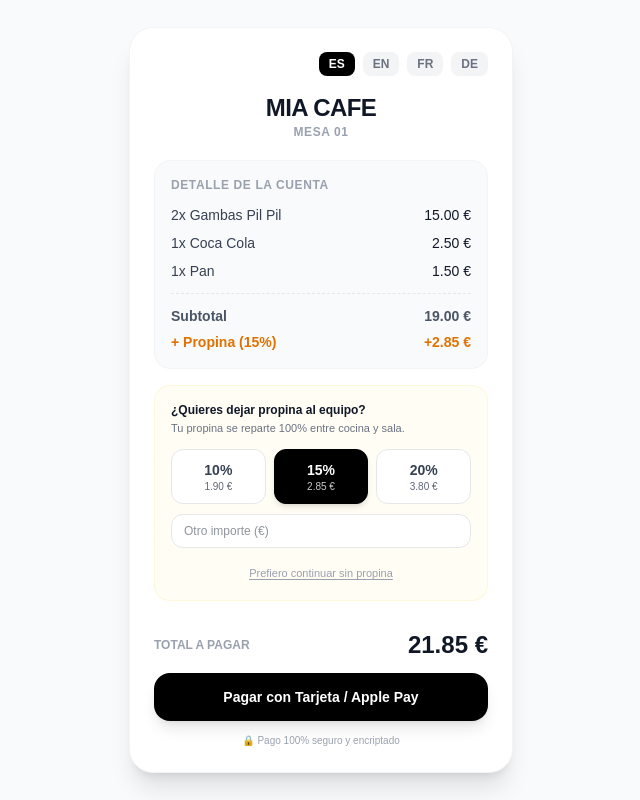
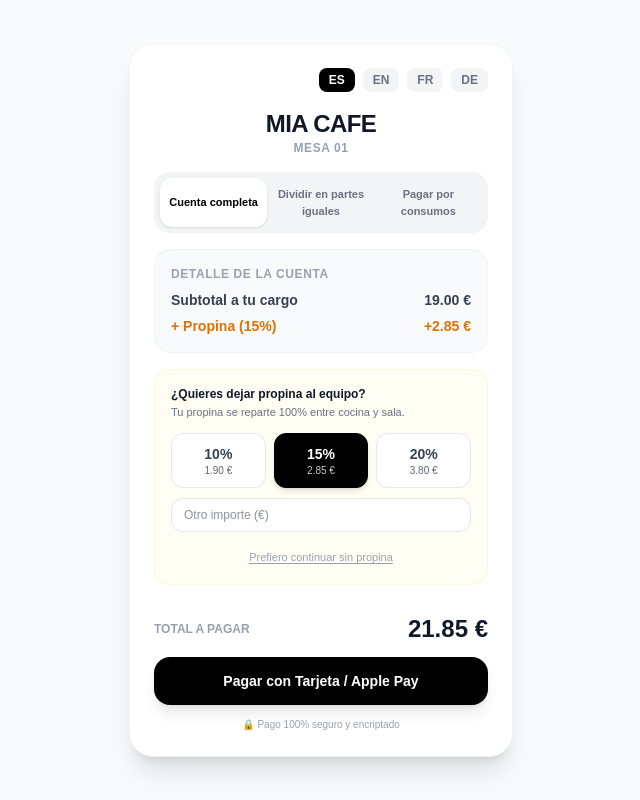
Before and after one commit to mochilaymate/pay-at-table, a Next.js app: page / in a window 1280 px wide. Shown: the whole page, without its empty margins (319-959 px from the left). Built offline with nearby package versions, Linux system fonts and the light colour scheme.

Commit message:
Añadir opciones de division de cuenta por partes iguales o consumos

```diff
--- a/app/page.tsx
+++ b/app/page.tsx
@@ -7,8 +7,14 @@ const translations = {
   es: {
     restaurantName: 'MIA CAFE',
     table: 'Mesa',
+    splitTitle: '¿Cómo quieres pagar?',
+    splitFull: 'Cuenta completa',
+    splitEqual: 'Dividir en partes iguales',
+    splitCustom: 'Pagar por consumos',
+    peopleLabel: 'Personas:',
+    selectItemsLabel: 'Selecciona lo que consumiste:',
     itemsTitle: 'Detalle de la cuenta',
-    subtotal: 'Subtotal',
+    subtotal: 'Subtotal a tu cargo',
     tipLabel: 'Propina',
     tipTitle: '¿Quieres dejar propina al equipo?',
     tipSubtitle: 'Tu propina se reparte 100% entre cocina y sala.',
@@ -31,16 +37,22 @@ const translations = {
     feedbackSentTitle: '¡Gracias por tus comentarios!',
     feedbackSentText: 'El dueño ha recibido tu mensaje directamente. ¡Esperamos verte pronto de nuevo!',
     items: [
-      { name: '2x Gambas Pil Pil', price: '15.00 €' },
-      { name: '1x Coca Cola', price: '2.50 €' },
-      { name: '1x Pan', price: '1.50 €' }
+      { id: 1, name: '2x Gambas Pil Pil', price: 15.00 },
+      { id: 2, name: '1x Coca Cola', price: 2.50 },
+      { id: 3, name: '1x Pan', price: 1.50 }
     ]
   },
   en: {
     restaurantName: 'MIA CAFE',
     table: 'Table',
+    splitTitle: 'How would you like to pay?',
+    splitFull: 'Full bill',
+    splitEqual: 'Split equally',
+    splitCustom: 'Pay by item',
+    peopleLabel: 'People:',
+    selectItemsLabel: 'Select what you had:',
     itemsTitle: 'Bill details',
-    subtotal: 'Subtotal',
+    subtotal: 'Your subtotal',
     tipLabel: 'Tip',
     tipTitle: 'Would you like to tip the team?',
     tipSubtitle: 'Tips are shared 100% among kitchen and front-of-house staff.',
@@ -63,16 +75,22 @@ const translations = {
     feedbackSentTitle: 'Thank you for your feedback!',
     feedbackSentText: 'The owner has received your message directly. We hope to see you again soon!',
     items: [
-      { name: '2x Gambas Pil Pil', price: '15.00 €' },
-      { name: '1x Coca Cola', price: '2.50 €' },
-      { name: '1x Pan', price: '1.50 €' }
+      { id: 1, name: '2x Gambas Pil Pil', price: 15.00 },
+      { id: 2, name: '1x Coca Cola', price: 2.50 },
+      { id: 3, name: '1x Pan', price: 1.50 }
     ]
   },
   fr: {
     restaurantName: 'MIA CAFE',
     table: 'Table',
+    splitTitle: 'Comment souhaitez-vous payer ?',
+    splitFull: 'Note complète',
+    splitEqual: 'Diviser également',
+    splitCustom: 'Payer par article',
+    peopleLabel: 'Personnes :',
+    selectItemsLabel: 'Sélectionnez vos consommations :',
     itemsTitle: 'Détail de la note',
-    subtotal: 'Sous-total',
+    subtotal: 'Votre sous-total',
     tipLabel: 'Pourboire',
     tipTitle: 'Souhaitez-vous laisser un pourboire ?',
     tipSubtitle: 'Les pourboires sont partagés à 100% entre l’équipe.',
@@ -95,16 +113,22 @@ const translations = {
     feedbackSentTitle: 'Merci pour vos commentaires !',
     feedbackSentText: 'Le propriétaire a bien reçu votre message. À bientôt !',
     items: [
-      { name: '2x Gambas Pil Pil', price: '15.00 €' },
-      { name: '1x Coca Cola', price: '2.50 €' },
-      { name: '1x Pan', price: '1.50 €' }
+      { id: 1, name: '2x Gambas Pil Pil', price: 15.00 },
+      { id: 2, name: '1x Coca Cola', price: 2.50 },
+      { id: 3, name: '1x Pan', price: 1.50 }
     ]
   },
   de: {
     restaurantName: 'MIA CAFE',
     table: 'Tisch',
+    splitTitle: 'Wie möchten Sie bezahlen?',
+    splitFull: 'Gesamte Rechnung',
+    splitEqual: 'Gleichmäßig teilen',
+    splitCustom: 'Nach Einzelposten bezahlen',
+    peopleLabel: 'Personen:',
+    selectItemsLabel: 'Wählen Sie Ihre Bestelldetails:',
     itemsTitle: 'Rechnungsdetails',
-    subtotal: 'Zwischensumme',
+    subtotal: 'Ihr Zwischensumme',
     tipLabel: 'Trinkgeld',
     tipTitle: 'Möchten Sie Trinkgeld geben?',
     tipSubtitle: 'Trinkgelder werden zu 100% an das Team verteilt.',
@@ -127,14 +151,15 @@ const translations = {
     feedbackSentTitle: 'Vielen Dank für Ihr Feedback!',
     feedbackSentText: 'Der Inhaber hat Ihre Nachricht direkt erhalten. Bis bald!',
     items: [
-      { name: '2x Gambas Pil Pil', price: '15.00 €' },
-      { name: '1x Coca Cola', price: '2.50 €' },
-      { name: '1x Pan', price: '1.50 €' }
+      { id: 1, name: '2x Gambas Pil Pil', price: 15.00 },
+      { id: 2, name: '1x Coca Cola', price: 2.50 },
+      { id: 3, name: '1x Pan', price: 1.50 }
     ]
   }
 };
 
 type Lang = 'es' | 'en' | 'fr' | 'de';
+type SplitMode = 'full' | 'equal' | 'custom';
 
 function PaymentPage() {
   const searchParams = useSearchParams();
@@ -142,6 +167,10 @@ function PaymentPage() {
   const baseTotalParam = parseFloat(searchParams.get('total') || '19.00');
 
   const [lang, setLang] = useState<Lang>('es');
+  const [splitMode, setSplitMode] = useState<SplitMode>('full');
+  const [splitPeople, setSplitPeople] = useState<number>(2);
+  const [selectedItems, setSelectedItems] = useState<number[]>([1, 2, 3]);
+
   const [tipType, setTipType] = useState<'percent' | 'custom' | 'none'>('percent');
   const [tipValue, setTipValue] = useState<number>(15);
   const [customInput, setCustomInput] = useState<string>('');
@@ -153,14 +182,33 @@ function PaymentPage() {
 
   const t = translations[lang];
 
+  // Cálculo de Subtotal según modo de división
+  let userSubtotal = baseTotalParam;
+  if (splitMode === 'equal') {
+    userSubtotal = baseTotalParam / (splitPeople || 1);
+  } else if (splitMode === 'custom') {
+    userSubtotal = t.items
+      .filter((item) => selectedItems.includes(item.id))
+      .reduce((acc, item) => acc + item.price, 0);
+  }
+
+  // Cálculo de Propina sobre el Subtotal del cliente
   let tipAmount = 0;
   if (tipType === 'percent') {
-    tipAmount = (baseTotalParam * tipValue) / 100;
+    tipAmount = (userSubtotal * tipValue) / 100;
   } else if (tipType === 'custom') {
     tipAmount = parseFloat(customInput) || 0;
   }
 
-  const finalTotal = (baseTotalParam + tipAmount).toFixed(2);
+  const finalTotal = (userSubtotal + tipAmount).toFixed(2);
+
+  const toggleItem = (id: number) => {
+    if (selectedItems.includes(id)) {
+      setSelectedItems(selectedItems.filter((i) => i !== id));
+    } else {
+      setSelectedItems([...selectedItems, id]);
+    }
+  };
 
   return (
     <main className="min-h-screen bg-gray-50 flex flex-col items-center justify-center p-4">
@@ -183,8 +231,8 @@ function PaymentPage() {
           ))}
         </div>
 
-        {/* Cabecera del Bar */}
-        <div className="text-center mb-5">
+        {/* Cabecera */}
+        <div className="text-center mb-4">
           <h1 className="text-2xl font-black text-gray-900 tracking-tight">
             {t.restaurantName}
           </h1>
@@ -195,26 +243,90 @@ function PaymentPage() {
 
         {!isPaid ? (
           <>
+            {/* Opciones de División de Cuenta */}
+            <div className="bg-gray-100 p-1.5 rounded-2xl mb-4 flex text-[11px] font-bold">
+              <button
+                onClick={() => setSplitMode('full')}
+                className={`flex-1 py-2 rounded-xl transition ${
+                  splitMode === 'full' ? 'bg-white text-black shadow-sm' : 'text-gray-500'
+                }`}
+              >
+                {t.splitFull}
+              </button>
+              <button
+                onClick={() => setSplitMode('equal')}
+                className={`flex-1 py-2 rounded-xl transition ${
+                  splitMode === 'equal' ? 'bg-white text-black shadow-sm' : 'text-gray-500'
+                }`}
+              >
+                {t.splitEqual}
+              </button>
+              <button
+                onClick={() => setSplitMode('custom')}
+                className={`flex-1 py-2 rounded-xl transition ${
+                  splitMode === 'custom' ? 'bg-white text-black shadow-sm' : 'text-gray-500'
+                }`}
+              >
+                {t.splitCustom}
+              </button>
+            </div>
+
+            {/* Ajuste según el modo de división */}
+            {splitMode === 'equal' && (
+              <div className="bg-amber-50/60 p-3 rounded-2xl mb-4 border border-amber-100 flex items-center justify-between text-xs">
+                <span className="font-bold text-gray-700">{t.peopleLabel}</span>
+                <div className="flex items-center space-x-3">
+                  <button
+                    onClick={() => setSplitPeople(Math.max(2, splitPeople - 1))}
+                    className="w-7 h-7 bg-white border border-gray-300 rounded-lg font-bold text-gray-700"
+                  >
+                    -
+                  </button>
+                  <span className="font-black text-sm">{splitPeople}</span>
+                  <button
+                    onClick={() => setSplitPeople(splitPeople + 1)}
+                    className="w-7 h-7 bg-white border border-gray-300 rounded-lg font-bold text-gray-700"
+                  >
+                    +
+                  </button>
+                </div>
+              </div>
+            )}
+
+            {/* Selector por ítems */}
+            {splitMode === 'custom' && (
+              <div className="bg-amber-50/60 p-3 rounded-2xl mb-4 border border-amber-100 text-left">
+                <p className="text-[11px] font-bold text-gray-700 mb-2">{t.selectItemsLabel}</p>
+                <div className="space-y-1.5">
+                  {t.items.map((item) => {
+                    const checked = selectedItems.includes(item.id);
+                    return (
+                      <div
+                        key={item.id}
+                        onClick={() => toggleItem(item.id)}
+                        className={`flex justify-between items-center p-2 rounded-xl text-xs cursor-pointer border transition ${
+                          checked ? 'bg-white border-black font-bold' : 'bg-transparent border-transparent opacity-60'
+                        }`}
+                      >
+                        <span>{checked ? '✓ ' : ''}{item.name}</span>
+                        <span>{item.price.toFixed(2)} €</span>
+                      </div>
+                    );
+                  })}
+                </div>
+              </div>
+            )}
+
             {/* Detalle de consumos y subtotales */}
             <div className="bg-gray-50 rounded-2xl p-4 mb-4 border border-gray-100 text-left">
-              <p className="text-xs font-bold text-gray-400 uppercase tracking-wider mb-3">
+              <p className="text-xs font-bold text-gray-400 uppercase tracking-wider mb-2">
                 {t.itemsTitle}
               </p>
-              <div className="space-y-2 text-sm text-gray-700">
-                {t.items.map((item, idx) => (
-                  <div key={idx} className="flex justify-between items-center">
-                    <span>{item.name}</span>
-                    <span className="font-medium text-gray-900">{item.price}</span>
-                  </div>
-                ))}
-              </div>
-
-              <div className="border-t border-dashed border-gray-200 my-3"></div>
 
               <div className="space-y-1.5 text-sm">
-                <div className="flex justify-between font-semibold text-gray-600">
+                <div className="flex justify-between font-semibold text-gray-700">
                   <span>{t.subtotal}</span>
-                  <span>{baseTotalParam.toFixed(2)} €</span>
+                  <span>{userSubtotal.toFixed(2)} €</span>
                 </div>
 
                 {tipAmount > 0 && (
@@ -258,7 +370,7 @@ function PaymentPage() {
                       )}
                       <span className="text-sm font-black">{percent}%</span>
                       <span className="text-[10px] opacity-80 font-normal">
-                        {((baseTotalParam * percent) / 100).toFixed(2)} €
+                        {((userSubtotal * percent) / 100).toFixed(2)} €
                       </span>
                     </button>
                   );
@@ -328,7 +440,6 @@ function PaymentPage() {
                 <p className="text-xs font-bold text-gray-900 mb-1 text-center">{t.ratingTitle}</p>
                 <p className="text-[11px] text-gray-500 mb-4 text-center">{t.ratingSubtitle}</p>
 
-                {/* Selector de estrellas */}
                 <div className="flex justify-center space-x-2 mb-4">
                   {[1, 2, 3, 4, 5].map((star) => (
                     <button
@@ -343,7 +454,6 @@ function PaymentPage() {
                   ))}
                 </div>
 
-                {/* Si selecciona 4 o 5 estrellas: Reseña Pública */}
                 {rating !== null && rating >= 4 && (
                   <div className="bg-emerald-50 rounded-xl p-3 text-center border border-emerald-100 animate-fadeIn">
                     <p className="text-xs font-bold text-emerald-900 mb-1">{t.reviewPublicTitle}</p>
@@ -359,7 +469,6 @@ function PaymentPage() {
                   </div>
                 )}
 
-                {/* Si selecciona 3 estrellas o menos: Comentario directo al dueño */}
                 {rating !== null && rating <= 3 && (
                   <div className="bg-amber-50/70 rounded-xl p-3 border border-amber-200 animate-fadeIn space-y-2">
                     <p className="text-xs font-bold text-amber-900">{t.reviewPrivateTitle}</p>
```
